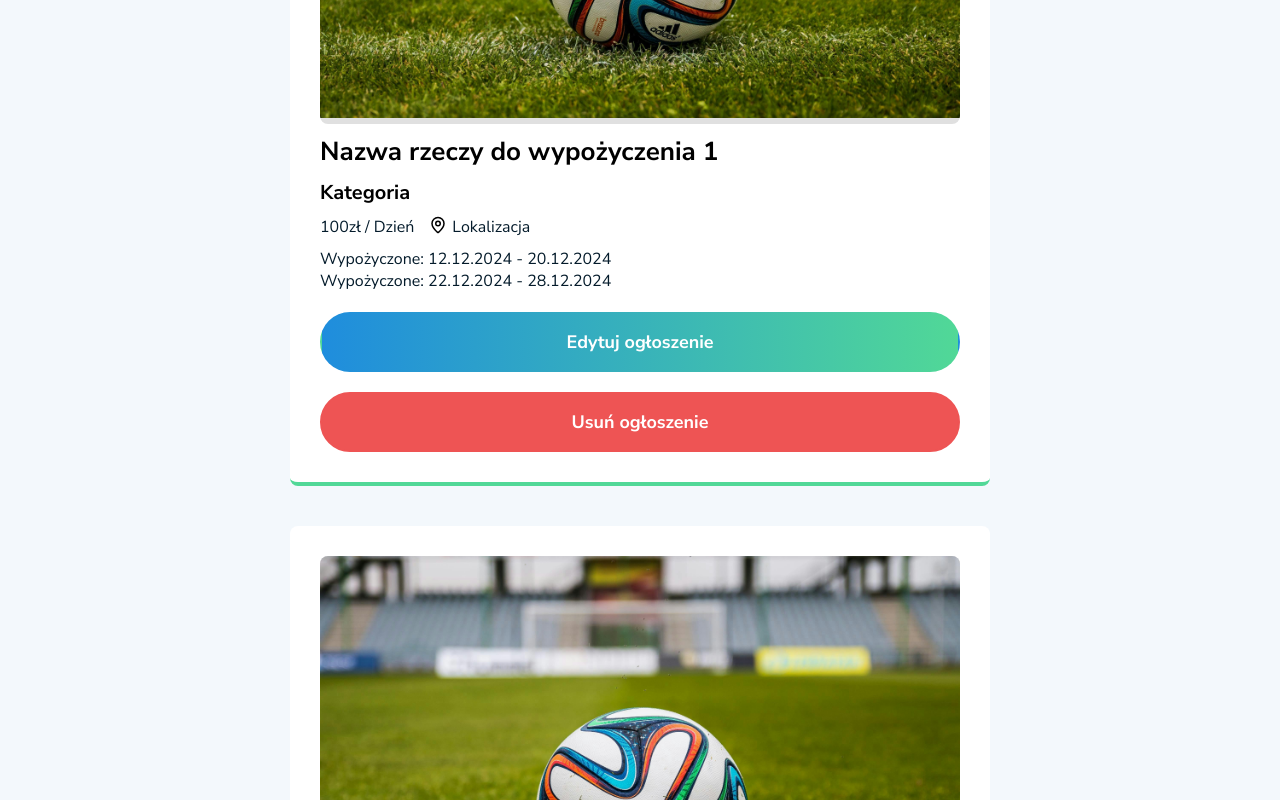
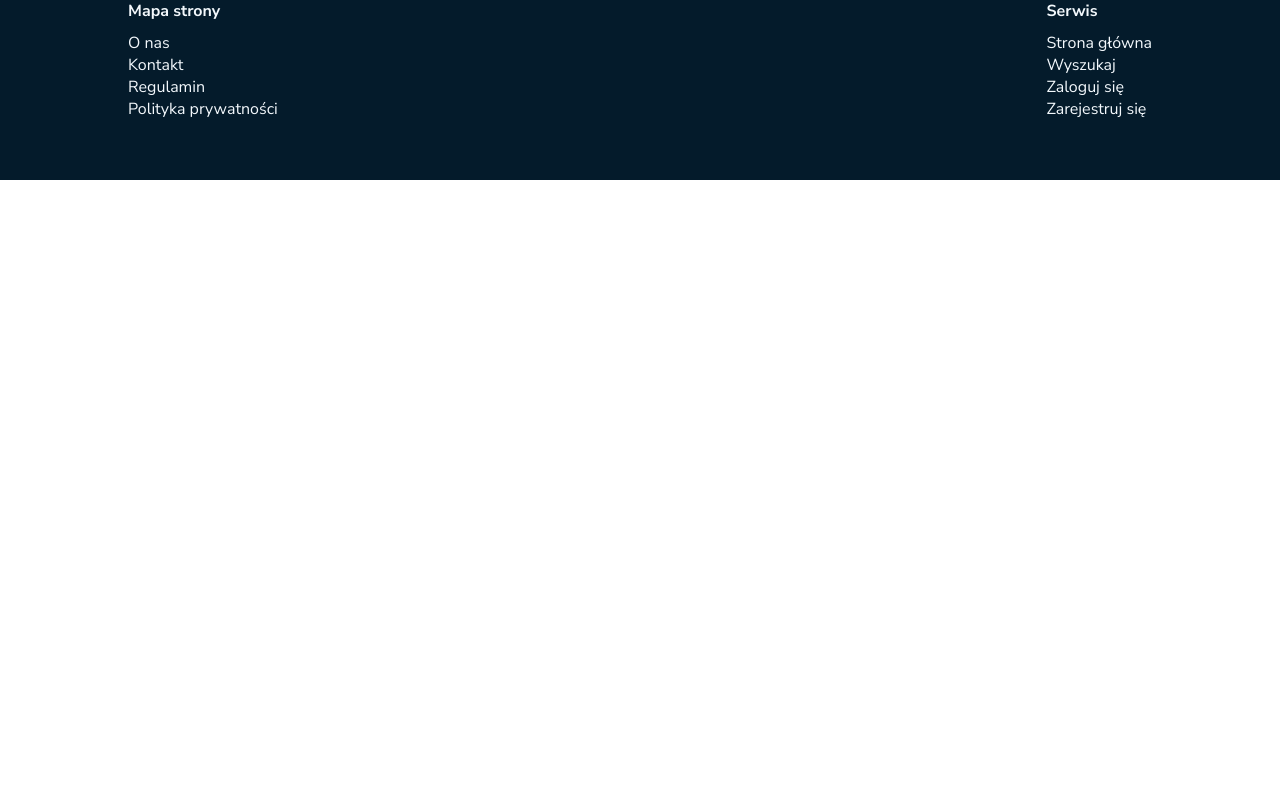
Before and after one commit to MatMarrrrr/Flex-Rent-Frontend, a React (Vite) app: page /dashboard/your-listings/your-rentals in a window 1280 px wide. Shown: the part 740-1540 px from the top of the page. After the commit the page ends 920 px from the top, so only its background shows below. Built offline with nearby package versions, Linux system fonts and the light colour scheme.

Commit message:
Added your rentals section in dashboard page

```diff
--- a/src/components/buttons/CalendarButton.tsx
+++ b/src/components/buttons/CalendarButton.tsx
@@ -14,6 +14,35 @@ interface CalendarButtonProps {
   onSelect: (range: Range) => void;
 }
 
+export const timestampToDate = (timestamp: number): string => {
+  const date = new Date(timestamp);
+  const day = String(date.getDate()).padStart(2, "0");
+  const month = String(date.getMonth() + 1).padStart(2, "0");
+  const year = date.getFullYear();
+  return `${day}.${month}.${year}`;
+};
+
+export const dateToTimestamp = (dateString: string): number => {
+  const [day, month, year] = dateString.split(".");
+  const date = new Date(Number(year), Number(month) - 1, Number(day));
+  return date.getTime();
+};
+
+export const calculateDaysDifference = (
+  startDateString: string,
+  endDateString: string
+): number => {
+  const startTimestamp = dateToTimestamp(startDateString);
+  const endTimestamp = dateToTimestamp(endDateString);
+
+  const differenceInMilliseconds = Math.abs(endTimestamp - startTimestamp);
+  const daysDifference = Math.floor(
+    differenceInMilliseconds / (1000 * 60 * 60 * 24)
+  );
+
+  return daysDifference + 1;
+};
+
 const CalendarButton = ({
   selectedDateRange,
   onSelect,
@@ -25,7 +54,7 @@ const CalendarButton = ({
     setIsOpen((prev) => !prev);
   };
 
-  function formatDateForDisplay(date: Date): string {
+  const formatDateForDisplay = (date: Date): string => {
     if (!date) return "";
 
     const day = String(date.getDate()).padStart(2, "0");
@@ -33,9 +62,9 @@ const CalendarButton = ({
     const year = date.getFullYear();
 
     return `${day}.${month}.${year}`;
-  }
+  };
 
-  function getDateRangeString(selectedRange: Range): string {
+  const getDateRangeString = (selectedRange: Range): string => {
     const { startDate, endDate } = selectedRange;
 
     if (!startDate || !endDate) return "";
@@ -46,7 +75,7 @@ const CalendarButton = ({
     return stringStartDate === stringEndDate
       ? stringStartDate
       : `${stringStartDate} - ${stringEndDate}`;
-  }
+  };
 
   const handleSelect = (ranges: RangeKeyDict) => {
     const selectedRange: Range = ranges.selectedRange;
--- a/src/pages/dashboard/DashboardPage.tsx
+++ b/src/pages/dashboard/DashboardPage.tsx
@@ -2,7 +2,7 @@ import styled from "styled-components";
 import DashboardNavigation from "@/pages/dashboard/components/DashboardNavigation";
 import { Route, Routes } from "react-router";
 import MessagesSection from "@/sections/messages/MessagesSection";
-import YourRentalsSection from "@/sections/YourRentalsSection";
+import YourRentalsSection from "@/sections/yourRentals/YourRentalsSection";
 import YourListingsSection from "@/sections/yourListings/YourListingsSection";
 import RequestsSection from "@/sections/RequestsSection";
 
--- a/src/pages/search/SearchPage.tsx
+++ b/src/pages/search/SearchPage.tsx
@@ -64,7 +64,7 @@ export default function SearchPage() {
       id: index + 1,
       image: test_item,
       name: `Nazwa rzeczy do wypożyczenia ${index + 1}`,
-      price: "100",
+      price: 100,
       currencyCode: "PLN",
       localization: `Lokalizacja`,
     }));
--- a/src/pages/search/components/ResultCard.tsx
+++ b/src/pages/search/components/ResultCard.tsx
@@ -7,7 +7,7 @@ interface ResultCardProps {
   id: number;
   image: string;
   name: string;
-  price: string;
+  price: number;
   currencyCode: string;
   localization: string;
   onClick: (id: number) => void;
--- a/src/sections/YourRentalsSection.tsx
+++ /dev/null
@@ -1,5 +0,0 @@
-const YourRentalsSection = () => {
-  return <div>YourRentals</div>;
-};
-
-export default YourRentalsSection;
--- a/src/sections/yourListings/YourListingsSection.tsx
+++ b/src/sections/yourListings/YourListingsSection.tsx
@@ -25,7 +25,7 @@ const YourListingsSection = () => {
     image: test_item,
     name: `Nazwa rzeczy do wypożyczenia ${index + 1}`,
     category: "Kategoria",
-    price: "100",
+    price: 100,
     localization: `Lokalizacja`,
     rentedPeriods: [
       { from: "12.12.2024", to: "20.12.2024" },
--- /dev/null
+++ b/src/sections/yourRentals/YourRentalsSection.tsx
@@ -0,0 +1,94 @@
+import Loader from "@/components/ui/Loader";
+import MotionWrapper from "@/components/ui/MotionWrapper";
+import { useEffect, useState } from "react";
+import test_item from "@/assets/test_item.jpg";
+import styled from "styled-components";
+import { fromBottomVariants03 } from "@/consts/motionVariants";
+import RentalItem from "./components/rentalItem";
+
+const YourRentalsSection = () => {
+  const [isLoading, setIsLoading] = useState<boolean>(true);
+
+  const handleSendMessageClick = (id: number) => {
+    console.log("Message" + id);
+  };
+
+  const rentals = Array.from({ length: 5 }, (_, index) => ({
+    id: index + 1,
+    image: test_item,
+    name: `Nazwa rzeczy do wypożyczenia ${index + 1}`,
+    category: "Kategoria",
+    price: 100,
+    currency: "PLN",
+    localization: `Warszawa`,
+    rentedPeriod: { from: "22.12.2024", to: "28.12.2024" },
+  }));
+
+  useEffect(() => {
+    const timeout = setTimeout(() => {
+      setIsLoading(false);
+    }, 1000);
+
+    return () => clearTimeout(timeout);
+  }, []);
+
+  return (
+    <Container>
+      {isLoading ? (
+        <LoaderContainer>
+          <Loader isCenter={true} />
+          <LoaderText>Wczytywanie ogłoszeń</LoaderText>
+        </LoaderContainer>
+      ) : (
+        <MotionWrapper variants={fromBottomVariants03}>
+          {rentals.map((rental) => (
+            <RentalItem
+              key={rental.id}
+              id={rental.id}
+              image={rental.image}
+              name={rental.name}
+              category={rental.category}
+              price={rental.price}
+              currency={rental.currency}
+              localization={rental.localization}
+              rentedPeriod={rental.rentedPeriod}
+              onSendMessageClick={() => handleSendMessageClick(rental.id)}
+            />
+          ))}
+        </MotionWrapper>
+      )}
+    </Container>
+  );
+};
+
+export default YourRentalsSection;
+
+const Container = styled.div`
+  padding: 30px 10% 60px 10%;
+  display: flex;
+  flex-direction: column;
+  gap: 40px;
+  background-color: var(--light);
+  min-height: calc(100vh - 493px);
+
+  @media (max-width: 1320px) {
+    align-items: center;
+  }
+`;
+
+const LoaderContainer = styled.div`
+  padding: 20px 10% 40px 10%;
+  display: flex;
+  gap: 10px;
+  flex-grow: 1;
+  justify-content: center;
+  flex-direction: column;
+  align-items: center;
+`;
+
+const LoaderText = styled.p`
+  font-size: 30px;
+  color: var(--dark);
+  font-weight: bold;
+  text-align: center;
+`;
--- a/src/sections/yourListings/components/ListingItem.tsx
+++ b/src/sections/yourRentals/components/RentalItem.tsx
@@ -1,47 +1,61 @@
 import styled from "styled-components";
-import { MapPin as MapPinIcon } from "lucide-react";
 import Button from "@/components/buttons/Button";
 import SkeletonLoaderImage from "@/components/ui/SkeletonLoaderImage";
+import { calculateDaysDifference } from "@/components/buttons/CalendarButton";
+import getSymbolFromCurrency from "currency-symbol-map";
 
-interface ListingItemProps {
+interface RentalItemProps {
   id: number;
   image: string;
   name: string;
   category: string;
-  price: string;
+  price: number;
+  currency: string;
   localization: string;
-  rentedPeriods: { from: string; to: string }[];
-  onEditClick: (id: number) => void;
+  rentedPeriod: { from: string; to: string };
+  onSendMessageClick: (id: number) => void;
 }
 
-const ListingItem: React.FC<ListingItemProps> = ({
+const RentalItem: React.FC<RentalItemProps> = ({
   id,
   image,
   name,
-  category,
   price,
+  currency,
   localization,
-  rentedPeriods,
-  onEditClick,
+  rentedPeriod,
+  onSendMessageClick,
 }) => {
+  const calculateCost = (rentedPeriod: { from: string; to: string }) => {
+    const daysPeriod = calculateDaysDifference(
+      rentedPeriod.from,
+      rentedPeriod.to
+    );
+    return daysPeriod * price;
+  };
+
   return (
     <Container>
       <Image src={image} />
       <Wrapper>
         <Name>{name}</Name>
-        <Category>{category}</Category>
-        <ItemDetailsContainer>
-          <ItemDetailText>{price}zł / Dzień</ItemDetailText>
-          <ItemLocalizationContainer>
-            <ItemLocalizationIcon />
-            <ItemDetailText>{localization}</ItemDetailText>
-          </ItemLocalizationContainer>
-        </ItemDetailsContainer>
-        {rentedPeriods.map((period, index) => (
-          <ItemDetailText key={index}>
-            Wypożyczone: {period.from} - {period.to}
+        <Category>Kategoria</Category>
+        <ItemDetailContainer>
+          <ItemDetailTextBold>Lokalizacja: </ItemDetailTextBold>
+          <ItemDetailText>{localization}</ItemDetailText>
+        </ItemDetailContainer>
+        <ItemDetailContainer>
+          <ItemDetailTextBold>Okres: </ItemDetailTextBold>
+          <ItemDetailText>{`${rentedPeriod.from} - ${rentedPeriod.to}`}</ItemDetailText>
+        </ItemDetailContainer>
+        <ItemDetailContainer>
+          <ItemDetailTextBold>Koszt: </ItemDetailTextBold>
+          <ItemDetailText>
+            {calculateCost(rentedPeriod)}
+            {getSymbolFromCurrency(currency)}
           </ItemDetailText>
-        ))}
+        </ItemDetailContainer>
+        <ItemDetailContainer></ItemDetailContainer>
         <Button
           fontColor="var(--white)"
           borderColor="transparent"
@@ -50,28 +64,16 @@ const ListingItem: React.FC<ListingItemProps> = ({
           mobileStart={1320}
           mobileMaxWidth="700px"
           margin="20px 0px 0px 0px"
-          onClick={() => onEditClick(id)}
+          onClick={() => onSendMessageClick(id)}
         >
-          Edytuj ogłoszenie
-        </Button>
-        <Button
-          fontColor="var(--white)"
-          borderColor="var(--error)"
-          background="var(--error)"
-          desktopMaxWidth="500px"
-          mobileStart={1320}
-          mobileMaxWidth="700px"
-          margin="20px 0px 0px 0px"
-          onClick={() => onEditClick(id)}
-        >
-          Usuń ogłoszenie
+          Wyślij wiadomość
         </Button>
       </Wrapper>
     </Container>
   );
 };
 
-export default ListingItem;
+export default RentalItem;
 
 const Container = styled.div`
   display: grid;
@@ -131,17 +133,6 @@ const Category = styled.p`
   margin-bottom: 10px;
 `;
 
-const ItemDetailsContainer = styled.div`
-  display: flex;
-  gap: 15px;
-  margin-bottom: 10px;
-
-  @media (max-width: 430px) {
-    flex-direction: column;
-    gap: 5px;
-  }
-`;
-
 const ItemDetailText = styled.p`
   font-size: 16px;
   color: var(--dark);
@@ -151,12 +142,12 @@ const ItemDetailText = styled.p`
   }
 `;
 
-const ItemLocalizationContainer = styled.div`
+const ItemDetailTextBold = styled(ItemDetailText)`
+  font-weight: bold;
+`;
+
+const ItemDetailContainer = styled.div`
   display: flex;
   gap: 5px;
+  margin-bottom: 5px;
 `;
-
-const ItemLocalizationIcon = styled(MapPinIcon)`
-  height: 18px;
-  width: 18px;
-`;
```
